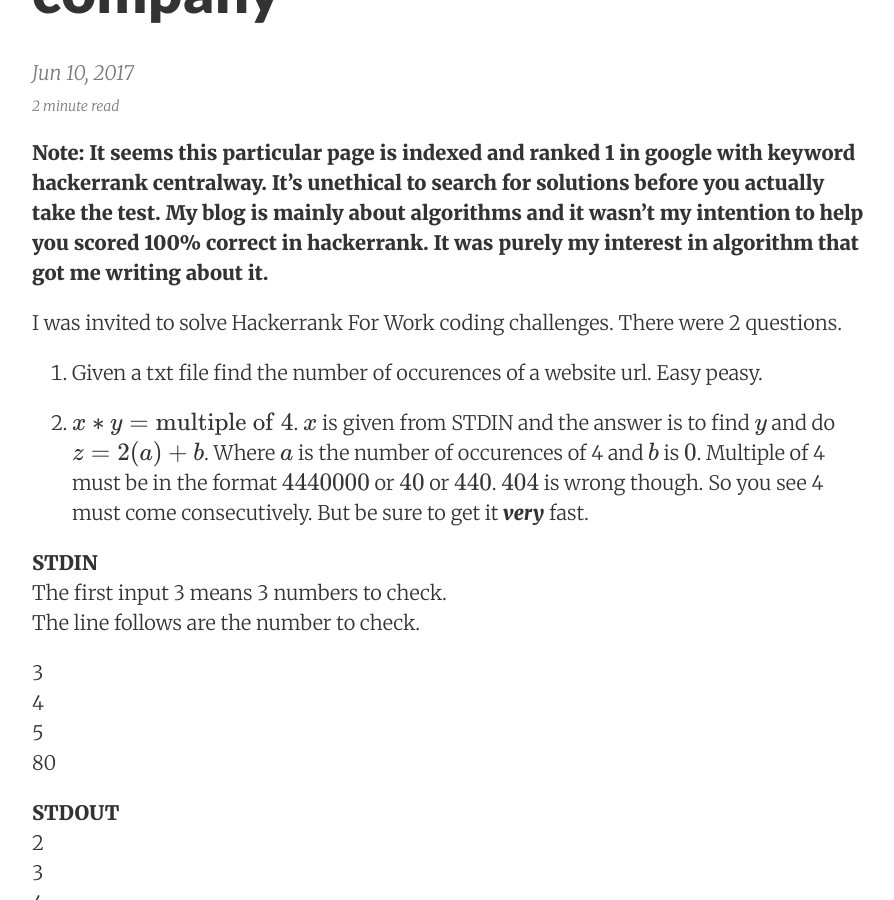
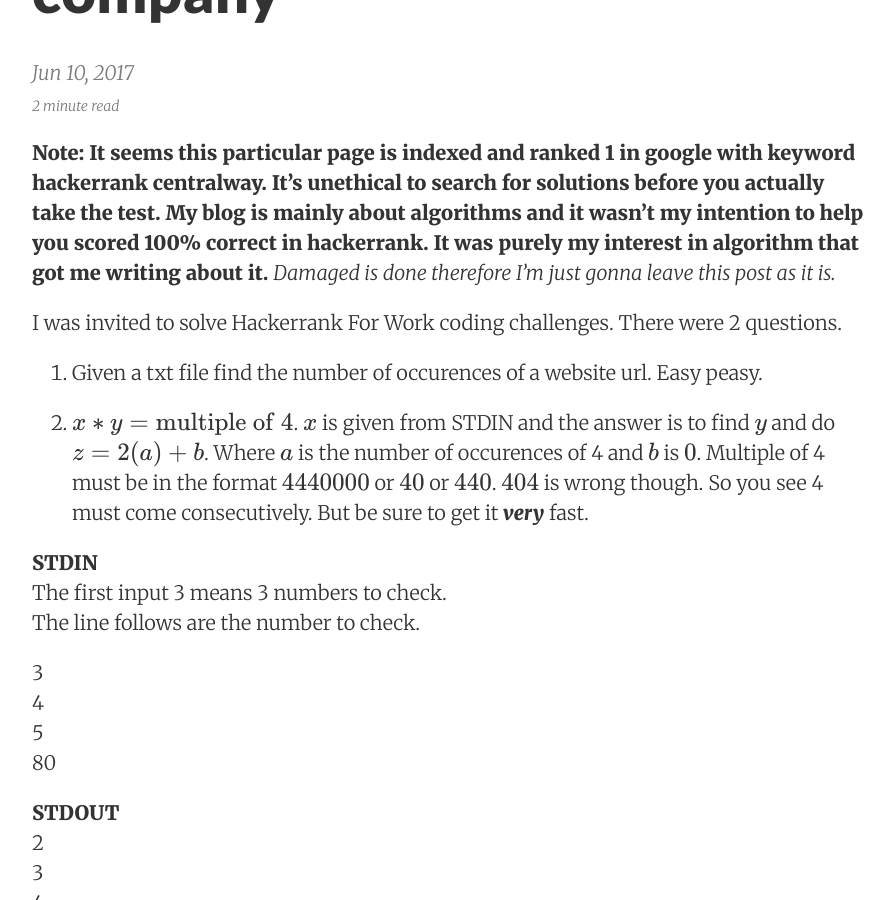
Before and after one commit to farhah/blog, a Jekyll site: the page built from _posts/2017-06-10-Interview-Questions-at-Centralway-Numbrs.md, in a window 1280 px wide and 900 px high, scrolled down 319 px. Shown: the whole window, without its empty margins (188-1082 px from the left). Built offline with Jekyll 4.4.1, drawn with Linux system fonts in a browser that asks for light colours; formulas are drawn with MathJax 3; comment, search, counter and statistics services are not loaded.

Commit message:
Create 2017-06-10-Interview-Questions-at-Centralway-Numbrs.md

```diff
--- a/_posts/2017-06-10-Interview-Questions-at-Centralway-Numbrs.md
+++ b/_posts/2017-06-10-Interview-Questions-at-Centralway-Numbrs.md
@@ -5,7 +5,7 @@ date:       2017-06-10GMT+8 09:47:00
 summary:    Interview questions
 categories: [algorithms]
 ---
-**Note: It seems this particular page is indexed and ranked 1 in google with keyword hackerrank centralway. It's unethical to search for solutions before you actually take the test. My blog is mainly about algorithms and it wasn't my intention to help you scored 100% correct in hackerrank. It was purely my interest in algorithm that got me writing about it.**
+**Note: It seems this particular page is indexed and ranked 1 in google with keyword hackerrank centralway. It's unethical to search for solutions before you actually take the test. My blog is mainly about algorithms and it wasn't my intention to help you scored 100% correct in hackerrank. It was purely my interest in algorithm that got me writing about it.** *Damaged is done therefore I'm just gonna leave this post as it is.*
 
 I was invited to solve Hackerrank For Work coding challenges. There were 2 questions.
 
```
